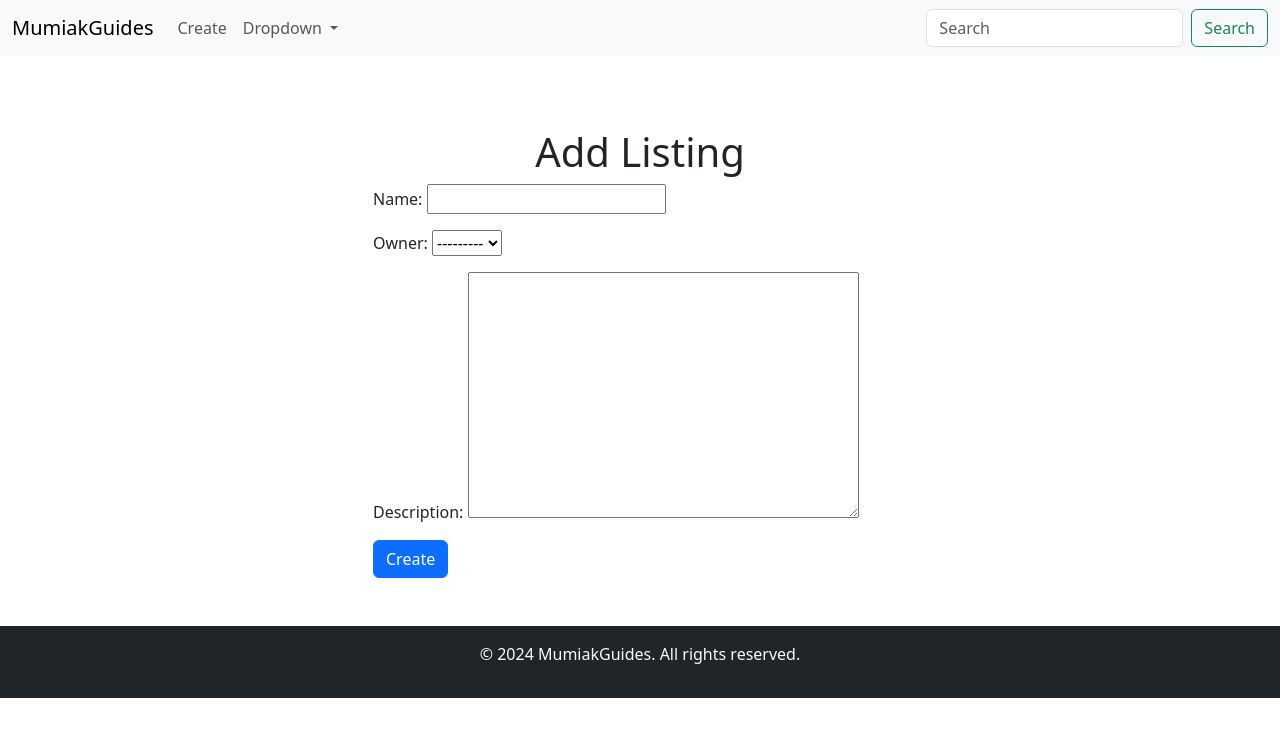
After one commit to mumiak-mitch/alx-low_level_programming, a Django app: page /add_listing in a window 1280 px wide. The commit adds this page. Shown: the top 737 px of the page. Run offline with Django 5.2, Linux system fonts and the light colour scheme; data comes from the database, SQL or seed files in the repository; both versions use the stored data as it was after the commit.

Commit message:
Adding the create listing page

```diff
--- a/listings/models.py
+++ b/listings/models.py
@@ -1,5 +1,6 @@
 from django.db import models
 from django.contrib.auth.models import User
+from django.urls import reverse
 
 # Create your models here.
 class Listing(models.Model):
@@ -9,3 +10,6 @@ class Listing(models.Model):
 
     def __str__(self):
         return self.name + ' | ' + str(self.owner)
+
+    def get_absolute_url(self):
+        return reverse('listing', args=(str(self.id)))
--- /dev/null
+++ b/listings/templates/add_listing.html
@@ -0,0 +1,24 @@
+{% extends 'base.html' %}
+
+{% block title %} Create Listing {% endblock %}
+
+{% block content %}
+
+<div class="container mt-4">
+    <h1 class="text-center">Add Listing</h1>
+
+    <div class="row justify-content-center">
+        <div class="col-md-6">
+            <form action="" method="post">
+                {% csrf_token %}
+
+                {{ form.as_p }}
+
+                <button type="submit" class="btn btn-primary">Create</button>
+            </form>
+        </div>
+    </div>
+
+</div>
+
+{% endblock %}
--- a/listings/templates/base.html
+++ b/listings/templates/base.html
@@ -23,7 +23,7 @@
             <div class="collapse navbar-collapse" id="navbarSupportedContent">
                 <ul class="navbar-nav me-auto mb-2 mb-lg-0">
                     <li class="nav-item">
-                        <a class="nav-link" href="#">Link</a>
+                        <a class="nav-link" href="{% url 'add_listing' %}">Create</a>
                     </li>
                     <li class="nav-item dropdown">
                         <a class="nav-link dropdown-toggle" href="#" role="button" data-bs-toggle="dropdown"
--- a/listings/templates/index.html
+++ b/listings/templates/index.html
@@ -1,10 +1,9 @@
 {% extends 'base.html' %}
 
 {% block content %}
+  <h1 class="text-center">MumiakGuides</h1>
 
-<h1 class="text-center">Listings</h1>
-
-<div class="row row-cols-1 row-cols-md-2 g-4">
+  <div class="row row-cols-1 row-cols-md-2 row-cols-lg-4 g-4">
     {% for listing in object_list %}
       <div class="col">
         <div class="card">
--- a/listings/urls.py
+++ b/listings/urls.py
@@ -1,7 +1,8 @@
 from django.urls import path
-from .views import HomeView, ListingView
+from .views import HomeView, ListingView, AddListingView
 
 urlpatterns = [
     path('', HomeView.as_view(), name="home"),
     path('listing/<int:pk>', ListingView.as_view(), name="listing"),
+    path('add_listing', AddListingView.as_view(), name="add_listing"),
 ]
--- a/listings/views.py
+++ b/listings/views.py
@@ -1,5 +1,5 @@
 from django.shortcuts import render
-from django.views.generic import ListView, DetailView
+from django.views.generic import ListView, DetailView, CreateView
 from listings.models import Listing
 
 # Create your views here.
@@ -13,3 +13,8 @@ class HomeView(ListView):
 class ListingView(DetailView):
     model = Listing
     template_name = "listing_detail.html"
+
+class AddListingView(CreateView):
+    model = Listing
+    template_name = "add_listing.html"
+    fields = "__all__"
```
Also changed, not shown: db.sqlite3. Lines whose indentation alone changed are shown as unchanged.
